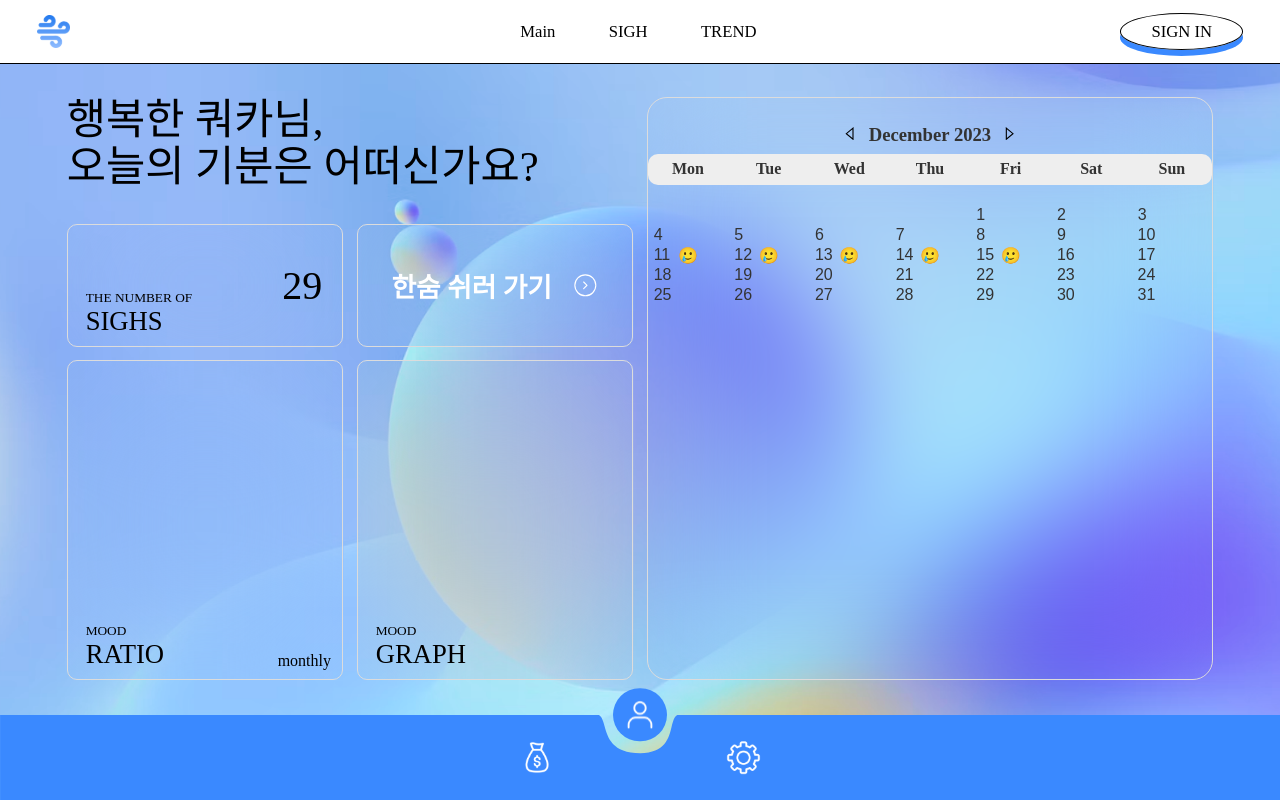
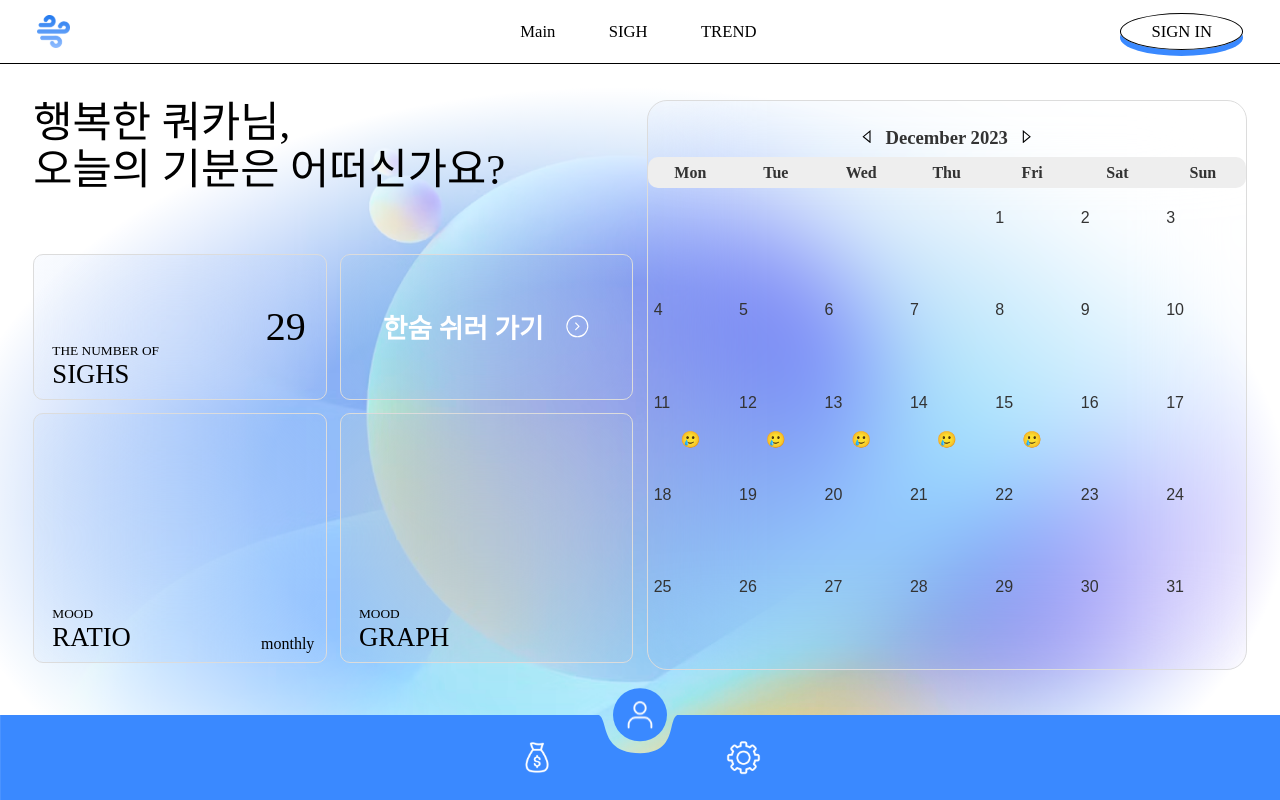
Before and after one commit to sessac-3rd-team-A/FE, a Next.js app: page /profile in a window 1280 px wide. Built offline with nearby package versions, Linux system fonts and the light colour scheme; a web font is replaced by a local one.

Commit message:
design: calendar 수정(#31)

```diff
--- a/src/containers/Profile/index.tsx
+++ b/src/containers/Profile/index.tsx
@@ -61,6 +61,7 @@ export default function ProfilePage() {
         </div>
       </section>
       <ProfileMenu />
+      <section className="whiteGradientBg" />
     </div>
   );
 }
--- a/src/styles/profile/calendar.scss
+++ b/src/styles/profile/calendar.scss
@@ -91,7 +91,7 @@ $theme-color-purple: rgba(124, 63, 124, 0.857);
 }
 
 .react-calendar__month-view__days {
-  // height: 100%;
+  height: 90%;
   display: flex;
   margin-top: 20px;
 }
--- a/src/styles/profile/index.scss
+++ b/src/styles/profile/index.scss
@@ -8,6 +8,19 @@
 
 $calendar-color-border: rgb(220, 220, 220);
 
+.whiteGradientBg {
+  width: 100vw;
+  height: 100vh;
+  background: radial-gradient(
+    52.55% 51.94% at 48.18% 62.86%,
+    rgba(217, 217, 217, 0) 52.78%,
+    #fff 100%
+  );
+  z-index: 1;
+  position: absolute;
+  top: 0;
+}
+
 p {
   margin: 0;
 }
@@ -17,20 +30,21 @@ p {
   background-position: center;
   background-repeat: no-repeat;
   background-size: cover;
-  height: calc(100vh - $header-height);
+  height: 100vh;
   position: relative;
 }
 
 // container
 .info-container {
-  margin-top: $header-height;
-  height: calc(100% - toSize(80 + 50));
+  height: calc(100vh - $header-height);
   box-sizing: border-box;
-  padding: toSize(50) toSize(100);
+  padding: toSize(150) toSize(50) toSize(100) toSize(50);
   width: toSize(1920);
   display: flex;
   gap: toSize(20);
   align-items: stretch;
+  z-index: 2;
+  position: relative;
 }
 
 // left container
@@ -44,7 +58,7 @@ p {
   .title {
     font-size: toSize(64);
     font-family: GMarketSans;
-    margin-bottom: toSize(50);
+    margin-bottom: 10%;
     font-weight: 400;
     font-style: normal;
     line-height: 110%;
@@ -54,7 +68,7 @@ p {
   .left-content {
     height: 100%;
     display: grid;
-    grid-template-rows: toSize(184) auto;
+    grid-template-rows: 35% 60%;
     grid-template-columns: repeat(2, 1fr);
     row-gap: toSize(20);
     column-gap: toSize(20);
```
